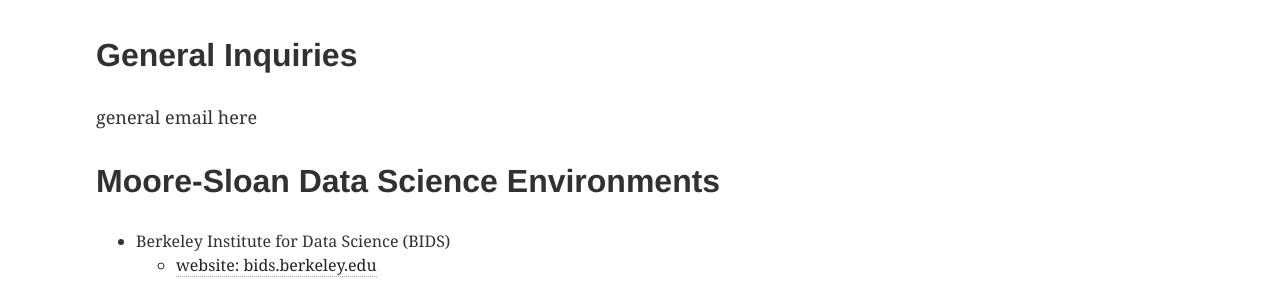
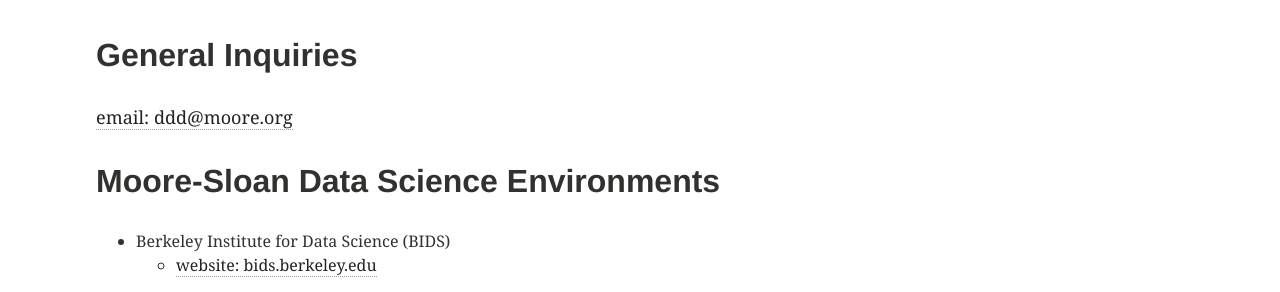
Before and after one commit to DDD-Moore/msdse, a Jekyll site: the page built from contact.md, in a window 1280 px wide. Shown: the part 489-781 px from the top of the page. Built offline with Jekyll 4.4.1, drawn with Linux system fonts in a browser that asks for light colours.

Commit message:
update general inquiries

```diff
--- a/contact.md
+++ b/contact.md
@@ -8,7 +8,7 @@ image:
 
 ## General Inquiries
 
-general email here
+[ email: ddd@moore.org](mailto:ddd@moore.org)
 
 ## Moore-Sloan Data Science Environments
 
```
